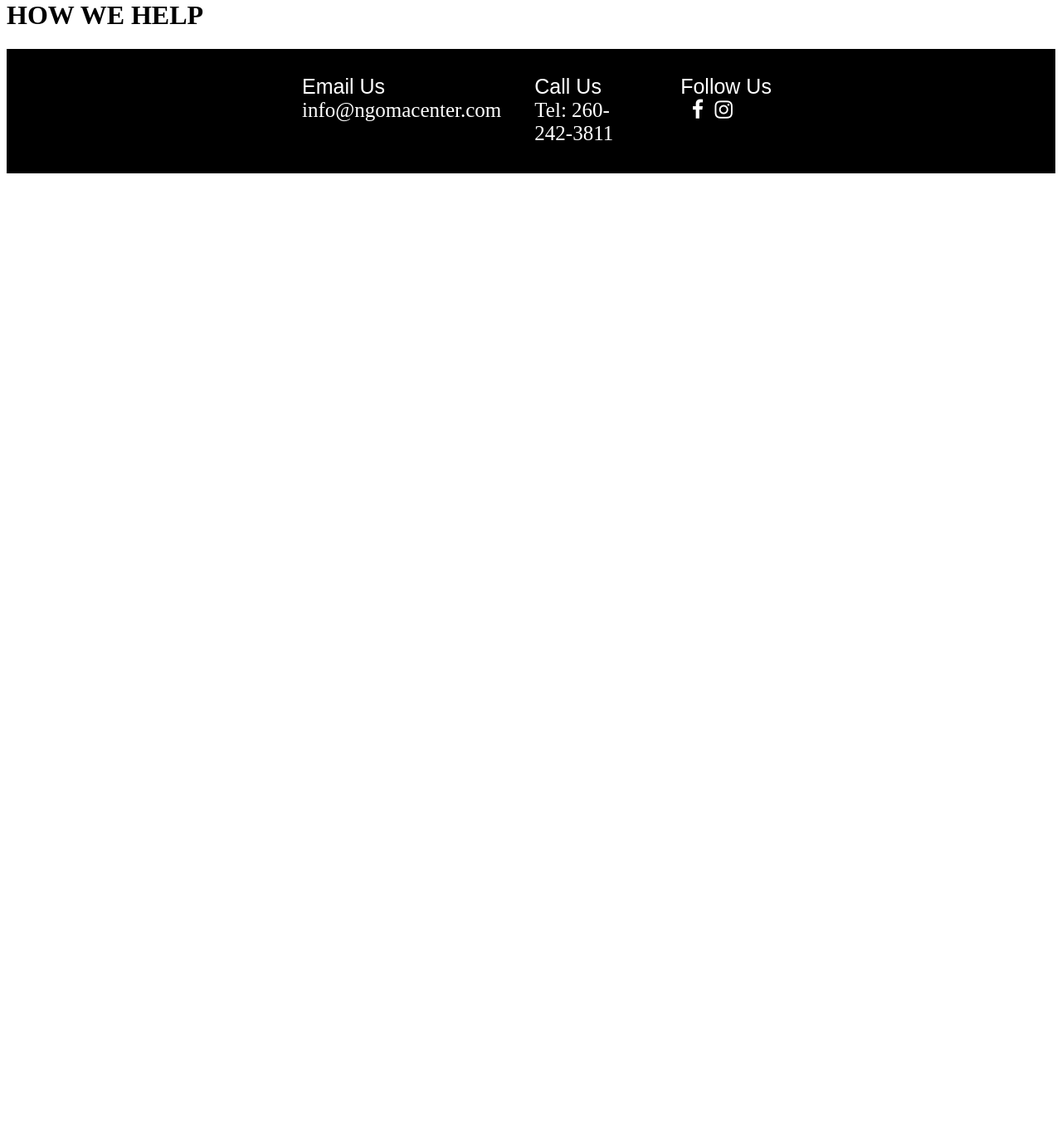
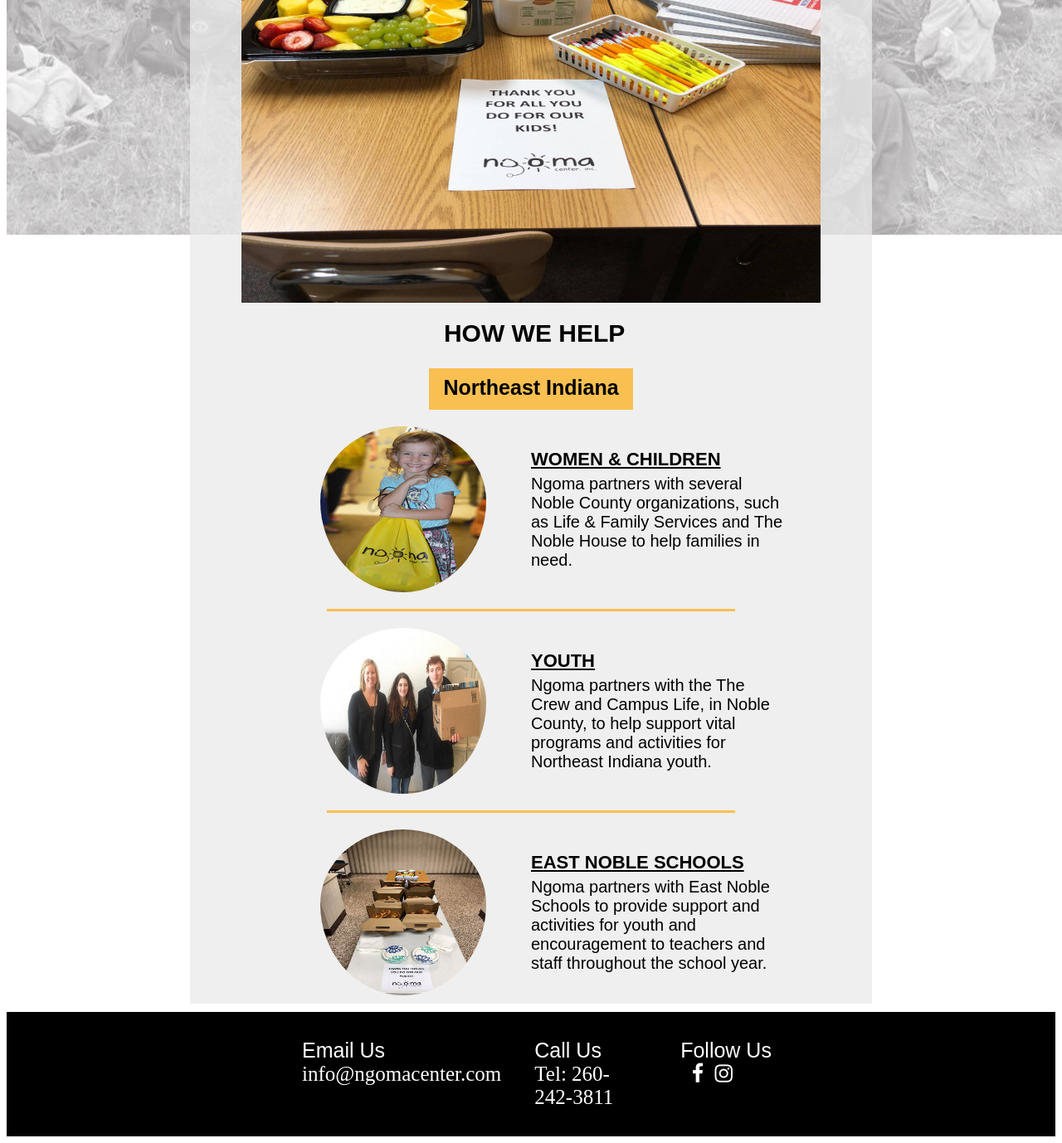
Before and after one commit to lukas-smith27/ngoma, a PHP site: page /public/projects.html in a window 1280 px wide. Shown: the part 517-1895 px from the top of the page at 83% size. Before the commit the page ends 726 px from the top, so only its background shows below. Run offline with PHP 8.4, Linux system fonts and the light colour scheme.

Commit message:
Projects Page Finished

```diff
--- a/public/javascript/main.js
+++ b/public/javascript/main.js
@@ -3,6 +3,7 @@
     history.pushState({page: 1}, "../public/home.html")
     history.pushState({page: 2}, "../public/about.html")
     history.pushState({page: 3}, "../public/wickerFamily.html")
+    history.pushState({page: 4}, "../public/projects.html")
 
     $(window).load("../public/home.html")
 
@@ -23,6 +24,11 @@
 
     $(".wickerFamilyTop").click(function(){
         url = "../public/wickerFamily.html"
+        window.location.replace(url)
+    })
+
+    $(".projectsTop").click(function(){
+        url = "../public/projects.html"
         window.location.replace(url)
     })
 
--- a/public/projects.html
+++ b/public/projects.html
@@ -42,12 +42,55 @@
         </nav>
 
         <div class="projectBackground">
-            <img src="../public/images/#">
+            <img src="../public/images/Background 3.jpg">
         </div>
 
         <div class="projectsContent">
+            <img src="../public/images/EN Teacher Appreciation 4.jpg">
             <h1>HOW WE HELP</h1>
+            <div id="projectBanner">
+                <h3>Northeast Indiana</h3>
+            </div>
 
+            <div class="projectCard">
+                <div class="projectPhotos">
+                    <a class="womenChildren"><img src="../public/images/DSC_0225_200x200.jpg"></a>
+                </div>
+                <div class="projectInfo">
+                    <a class="womenChildren"><u><h3>WOMEN & CHILDREN</h3></u></a>
+                    <p>Ngoma partners with several Noble County organizations, such as Life & Family Services and
+                        The Noble House to help families in need.
+                    </p>
+                </div>
+            </div>
+
+            <div id="underlineCards"></div>
+
+            <div class="projectCard">
+                <div class="projectPhotos">
+                    <a class="youth"><img src="../public/images/The Crew projector donation.jpg"></a>
+                </div>
+                <div class="projectInfo">
+                    <a class="youth"><u><h3>YOUTH</h3></u></a>
+                    <p>Ngoma partners with the The Crew and Campus Life, in Noble County, to help support vital programs
+                        and activities for Northeast Indiana youth.
+                    </p>
+                </div>
+            </div>
+
+            <div id="underlineCards"></div>
+
+            <div class="projectCard">
+                <div class="projectPhotos">
+                    <a class="eastNobleSchools"><img src="../public/images/ENHS Teacher App1.jpg"></a>
+                </div>
+                <div class="projectInfo">
+                    <a class="eastNobleSchools"><u><h3>EAST NOBLE SCHOOLS</h3></u></a>
+                    <p>Ngoma partners with East Noble Schools to provide support and activities for youth and encouragement
+                        to teachers and staff throughout the school year.
+                    </p>
+                </div>
+            </div>
         </div>
     </body>
 
--- a/public/scss/styles.css
+++ b/public/scss/styles.css
@@ -273,7 +273,7 @@
   margin-top: 20px;
   height: auto;
   width: 55%;
-  background-color: rgba(234, 234, 234, 0.5);
+  background-color: rgba(234, 234, 234, 0.75);
 }
 
 .aboutBar {
@@ -342,7 +342,146 @@
     width: 75%;
   }
 }
-/*//////////////////////////// Footer /// ////////////////////////*/
+/*/////////////////////////// Projects Page ///////////////////////*/
+.projectBackground img {
+  top: 0;
+  width: 100%;
+  height: 100%;
+  position: fixed;
+}
+
+.projectsContent {
+  position: relative;
+  margin: 0 auto;
+  justify-content: center;
+  margin-top: 20px;
+  height: auto;
+  width: 65%;
+  background-color: rgba(234, 234, 234, 0.75);
+}
+
+.projectsContent img {
+  padding-top: 20px;
+  display: block;
+  margin: 0 auto;
+  width: 85%;
+  height: 650px;
+}
+
+.projectsContent h1 {
+  padding-left: 1%;
+  text-align: center;
+  font-size: 30px;
+  font-family: sans-serif;
+}
+
+#projectBanner {
+  margin: 0 auto;
+  width: 30%;
+  height: 50px;
+  background-color: rgb(249, 191, 81);
+}
+
+#projectBanner h3 {
+  padding-top: 3.5%;
+  font-size: 25px;
+  font-family: sans-serif;
+  text-align: center;
+}
+
+.projectCard {
+  margin: 0 auto;
+  width: 75%;
+  display: flex;
+  position: relative;
+  margin-bottom: 10px;
+}
+
+#underlineCards {
+  width: 60%;
+  margin: 0 auto;
+  height: 3px;
+  background: rgb(249, 191, 81);
+}
+
+.projectPhotos {
+  float: left;
+  width: 50%;
+  margin-bottom: 10px;
+  border-radius: 50%;
+}
+
+.projectPhotos img {
+  display: block;
+  right: 0;
+  height: 200px;
+  width: 200px;
+  border-radius: 50%;
+}
+
+.projectPhotos a:hover {
+  cursor: pointer;
+}
+
+.projectInfo {
+  float: left;
+  width: 50%;
+  margin-top: 4%;
+}
+
+.projectInfo h3 {
+  text-align: left;
+  font-size: 22px;
+  font-family: sans-serif;
+  margin-bottom: 0;
+}
+
+.projectInfo a {
+  text-align: left;
+  font-size: 22px;
+  margin-bottom: 0;
+}
+
+.projectInfo a:hover {
+  cursor: pointer;
+}
+
+.projectInfo p {
+  margin-top: 5px;
+  text-align: left;
+  font-size: 20px;
+  font-family: sans-serif;
+}
+
+@media (max-width: 1000px) {
+  .projectsContent {
+    width: 80%;
+    margin-bottom: 20px;
+  }
+  .projectsContent img {
+    height: 400px;
+  }
+  #projectBanner {
+    width: 50%;
+  }
+  .projectCard {
+    width: 100%;
+  }
+  .projectPhotos img {
+    width: 150px;
+    height: 150px;
+  }
+  .projectInfo h3 {
+    padding-right: 2%;
+    font-size: 18px;
+  }
+  .projectInfo p {
+    padding-right: 4%;
+    font-size: 16px;
+  }
+}
+/*/////////////////////// Women/Children Page //////////////////*/
+/*//////////////////////////// Footer ///////////////////////////*/
 footer {
   position: relative;
   width: 100%;
--- a/public/scss/styles.scss
+++ b/public/scss/styles.scss
@@ -278,7 +278,7 @@
   margin-top: 20px;
   height: auto;
   width: 55%;
-  background-color: rgb(234, 234, 234, .5);
+  background-color: rgb(234, 234, 234, .75);
 }
 
 .aboutBar {
@@ -349,7 +349,152 @@
   }
 }
 
-/*//////////////////////////// Footer /// ////////////////////////*/
+/*/////////////////////////// Projects Page ///////////////////////*/
+.projectBackground img {
+  top: 0;
+  width: 100%;
+  height: 100%;
+  position: fixed;
+}
+
+.projectsContent {
+  position: relative;
+  margin: 0 auto;
+  justify-content: center;
+  margin-top: 20px;
+  height: auto;
+  width: 65%;
+  background-color: rgb(234, 234, 234, .75);
+}
+
+.projectsContent img {
+  padding-top: 20px;
+  display: block;
+  margin: 0 auto;
+  width: 85%;
+  height: 650px;
+}
+
+.projectsContent h1 {
+  padding-left: 1%;
+  text-align: center;
+  font-size: 30px;
+  font-family: sans-serif;
+}
+
+#projectBanner {
+  margin: 0 auto;
+  width: 30%;
+  height: 50px;
+  background-color: rgb(249, 191, 81);
+}
+
+#projectBanner h3 {
+  padding-top: 3.5%;
+  font-size: 25px;
+  font-family: sans-serif;
+  text-align: center;
+}
+
+.projectCard {
+  margin: 0 auto;
+  width: 75%;
+  display: flex;
+  position: relative;
+  margin-bottom: 10px;
+}
+
+#underlineCards {
+  width: 60%;
+  margin: 0 auto;
+  height: 3px;
+  background: rgb(249, 191, 81);
+}
+
+.projectPhotos {
+  float: left;
+  width: 50%;
+  margin-bottom: 10px;
+  border-radius: 50%;
+}
+
+.projectPhotos img {
+  display: block;
+  right: 0;
+  height: 200px;
+  width: 200px;
+  border-radius: 50%;
+}
+
+.projectPhotos a:hover {
+  cursor: pointer;
+}
+
+.projectInfo {
+  float: left;
+  width: 50%;
+  margin-top: 4%;
+}
+
+.projectInfo h3 {
+  text-align: left;
+  font-size: 22px;
+  font-family: sans-serif;
+  margin-bottom: 0;
+}
+
+.projectInfo a {
+  text-align: left;
+  font-size: 22px;
+  margin-bottom: 0;
+}
+
+.projectInfo a:hover {
+  cursor: pointer;
+}
+
+.projectInfo p {
+  margin-top: 5px;
+  text-align: left;
+  font-size: 20px;
+  font-family: sans-serif;
+}
+
+
+@media (max-width: 1000px) {
+  .projectsContent {
+    width: 80%;
+    margin-bottom: 20px;
+  }
+  .projectsContent img {
+    height: 400px;
+  }
+  #projectBanner {
+    width: 50%;
+  }
+  .projectCard {
+    width: 100%;
+  }
+  .projectPhotos img {
+    width: 150px;
+    height: 150px;
+  }
+  .projectInfo h3 {
+    padding-right: 2%;
+    font-size: 18px;
+  }
+  .projectInfo p {
+    padding-right: 4%;
+    font-size: 16px;
+  }
+}
+
+/*/////////////////////// Women/Children Page //////////////////*/
+
+
+
+
+/*//////////////////////////// Footer ///////////////////////////*/
 
 footer {
   position: relative;
```
Also changed, not shown: public/images/Background 3.jpg (added), public/images/DSC_0225.jpg (added), public/images/DSC_0225_200x200.jpg (added), public/images/EN Teacher Appreciation 4.jpg (added), public/images/ENHS Teacher App1.jpg (added), public/images/The Crew projector donation.jpg (added), 1 other file.
